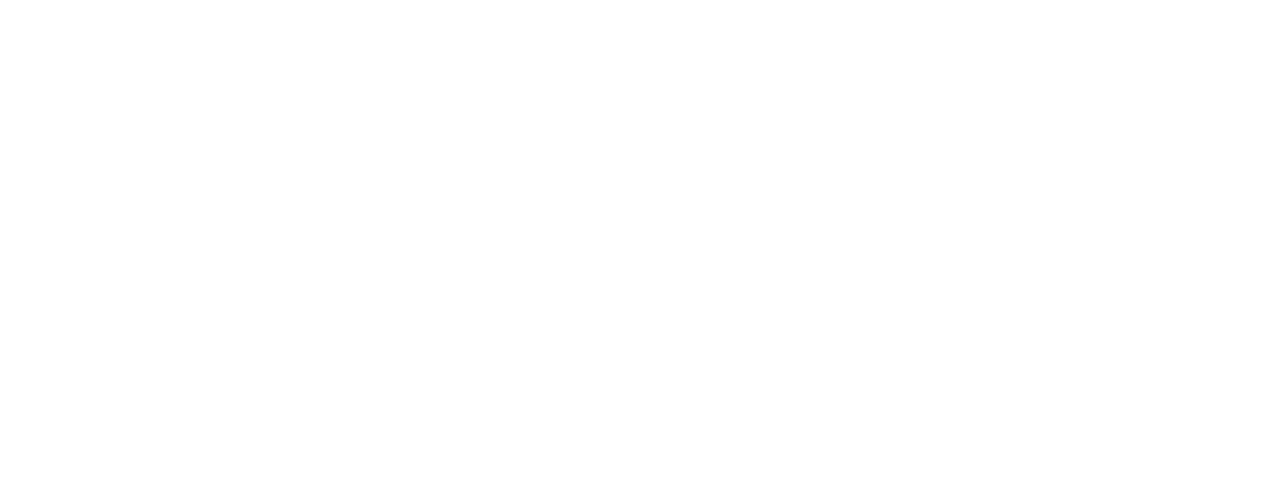
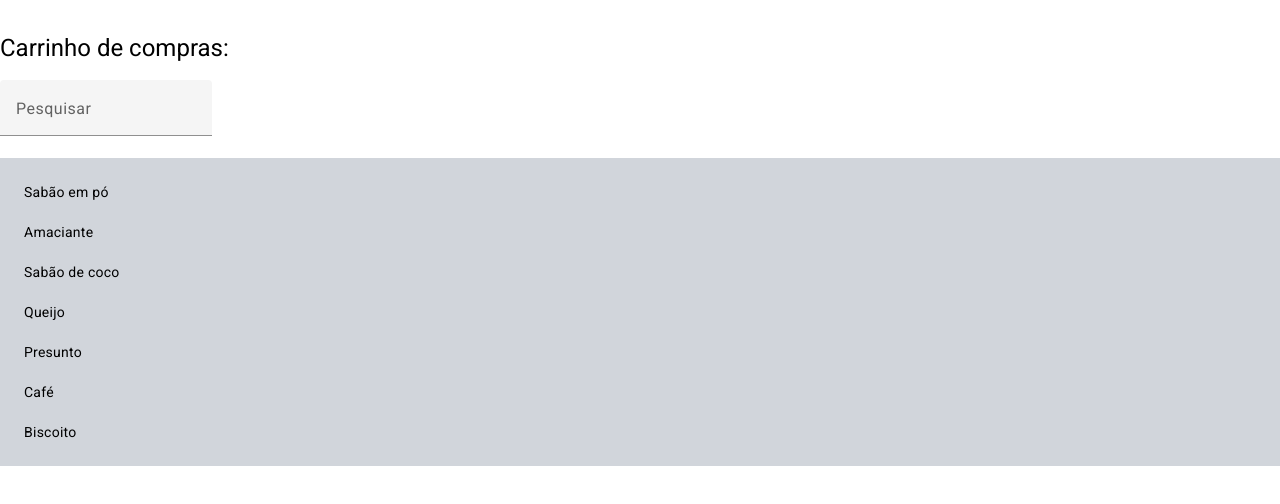
Before and after one commit to cgcdoss/angular-v17-new-features, an Angular app: page /cart in a window 1280 px wide. Before the commit this address led to /. Shown: the top 504 px of the page. Built offline with nearby package versions, Linux system fonts and the light colour scheme.

Commit message:
feat: novo componente cart utilizando os principais recursos novos do angular
- Signal input
- Signal output
- Signal viewChild

```diff
--- a/src/app/app.component.html
+++ b/src/app/app.component.html
@@ -1 +1,3 @@
-<router-outlet />
+<main class="container mx-auto mt-8">
+    <router-outlet />
+</main>
--- a/src/app/app.routes.ts
+++ b/src/app/app.routes.ts
@@ -1,3 +1,9 @@
 import { Routes } from '@angular/router';
 
-export const routes: Routes = [];
+export const routes: Routes = [
+  {
+    path: 'cart',
+    loadComponent: () => import('./pages/cart/container/cart.component').then(c => c.CartComponent),
+  },
+  { path: '', redirectTo: 'cart', pathMatch: 'full' },
+];
--- /dev/null
+++ b/src/app/pages/cart/components/list/list.component.html
@@ -0,0 +1,9 @@
+<div class="flex flex-col gap-1">
+    <ul #ulElem>
+        @for (item of filteredItems(); track $index) {
+        <li class="cursor-pointer hover:bg-gray-100 p-2" (click)="itemSelected.emit(item.name)">{{ item.name }}</li>
+        } @empty {
+        <li>Nenhum item encontrado</li>
+        }
+    </ul>
+</div>
--- /dev/null
+++ b/src/app/pages/cart/components/list/list.component.ts
@@ -0,0 +1,29 @@
+import { Component, ElementRef, OnInit, computed, input, output, signal, viewChild } from '@angular/core';
+import { items } from './list';
+
+@Component({
+  selector: 'app-list',
+  standalone: true,
+  imports: [],
+  templateUrl: './list.component.html',
+  styleUrl: './list.component.scss'
+})
+export class ListComponent implements OnInit {
+
+  public search = input.required({
+    transform: (value: string) => value.toLowerCase(),
+  });
+  public itemSelected = output<string>();
+
+  public items = signal(items);
+  public filteredItems = computed(() => {
+    return this.items().filter(i => i.name.toLowerCase().includes(this.search()));
+  });
+
+  public ulElem = viewChild.required<ElementRef<HTMLUListElement>>('ulElem');
+
+  ngOnInit(): void {
+    this.ulElem().nativeElement.className = 'p-4 bg-gray-300 space-y-1';
+  }
+
+}
--- /dev/null
+++ b/src/app/pages/cart/components/list/list.ts
@@ -0,0 +1,10 @@
+
+export const items = [
+  { id: 1, name: 'Sabão em pó' },
+  { id: 2, name: 'Amaciante' },
+  { id: 3, name: 'Sabão de coco' },
+  { id: 4, name: 'Queijo' },
+  { id: 5, name: 'Presunto' },
+  { id: 6, name: 'Café' },
+  { id: 7, name: 'Biscoito' },
+];
--- /dev/null
+++ b/src/app/pages/cart/container/cart.component.html
@@ -0,0 +1,8 @@
+<h1>Carrinho de compras:</h1>
+
+<mat-form-field class="example-full-width">
+    <mat-label>Pesquisar</mat-label>
+    <input matInput placeholder="Ex. Pizza" [formControl]="search">
+</mat-form-field>
+
+<app-list [search]="search.value" (itemSelected)="onItemSelected($event)" />
--- /dev/null
+++ b/src/app/pages/cart/container/cart.component.ts
@@ -0,0 +1,30 @@
+import { Component, inject } from '@angular/core';
+import { FormControl, ReactiveFormsModule } from '@angular/forms';
+import { MatFormFieldModule } from '@angular/material/form-field';
+import { MatInputModule } from '@angular/material/input';
+import { MatSnackBar } from '@angular/material/snack-bar';
+import { ListComponent } from '../components/list/list.component';
+
+@Component({
+  selector: 'app-cart',
+  standalone: true,
+  imports: [
+    ListComponent,
+    MatFormFieldModule,
+    MatInputModule,
+    ReactiveFormsModule,
+  ],
+  templateUrl: './cart.component.html',
+  styleUrl: './cart.component.scss'
+})
+export class CartComponent {
+
+  private _snackBar = inject(MatSnackBar);
+
+  public search = new FormControl('', { nonNullable: true });
+
+  public onItemSelected(item: string): void {
+    this._snackBar.open(item);
+  }
+
+}
```
Also changed, not shown: src/app/pages/cart/components/list/list.component.scss (added), src/app/pages/cart/container/cart.component.scss (added), 2 other files (tests, documents, lock files or other folders).
